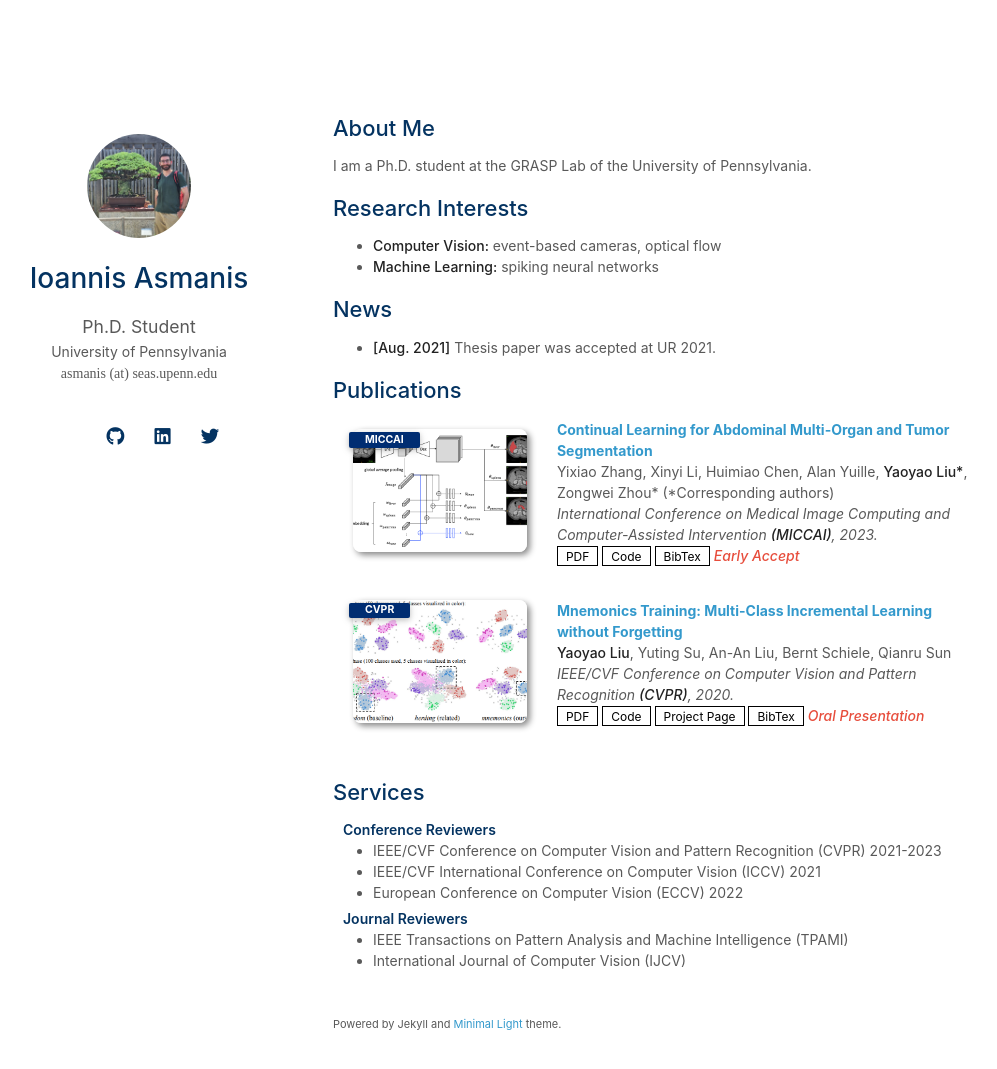
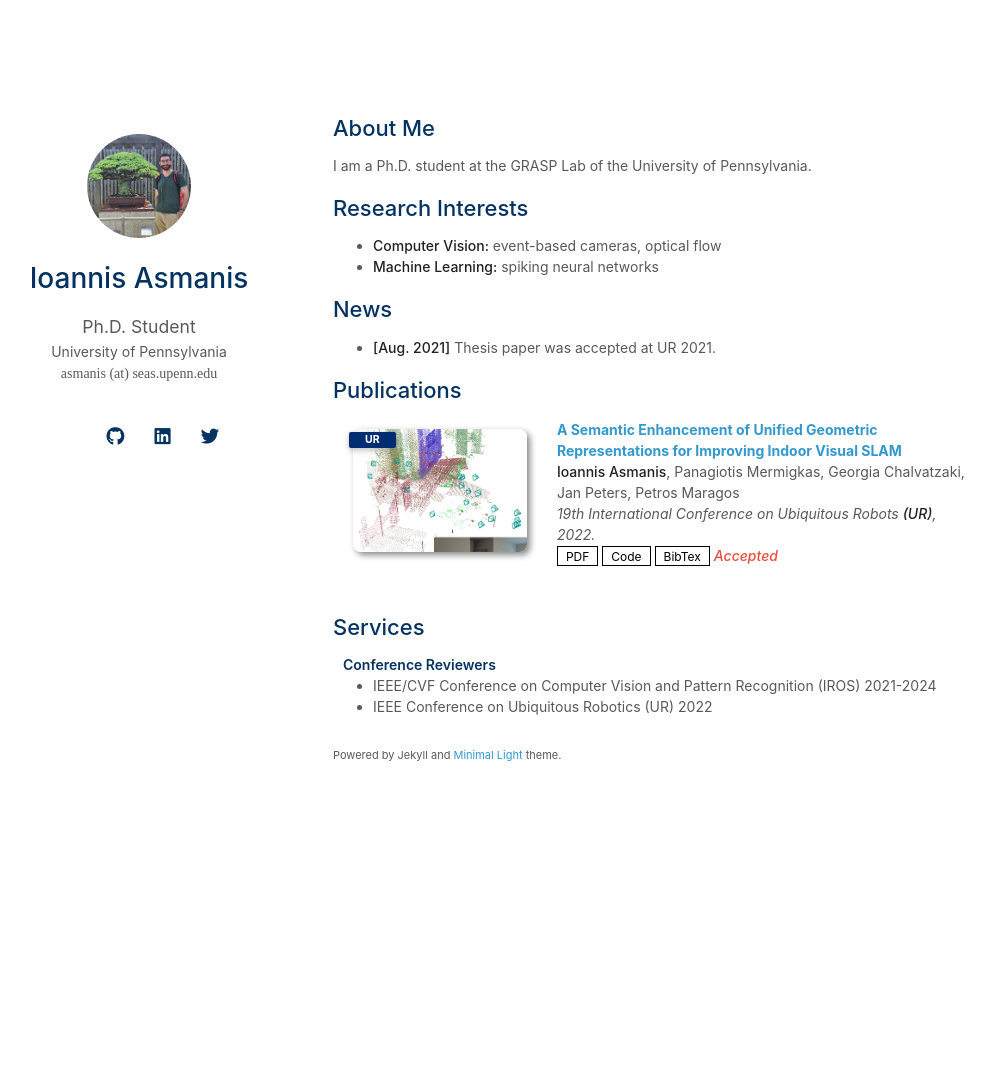
Before and after one commit to IoannisAsmanis/IoannisAsmanis.github.io, a Jekyll site: the page built from index.md, in a window 1280 px wide and 1103 px high. Shown: the top 1069 px of the window, without its empty margins (137-1134 px from the left). Built offline with Jekyll 4.4.1, drawn with Linux system fonts in a browser that asks for light colours; nearby versions of some CDN libraries; a style sheet for code colours, icons or effects is not loaded; our own code applies the rules of GitHub Pages for plain Markdown files.

Commit message:
More personalization - up to thesis pub

```diff
--- a/_data/publications.yml
+++ b/_data/publications.yml
@@ -1,22 +1,22 @@
 main:
 
-  - title: Continual Learning for Abdominal Multi-Organ and Tumor Segmentation
-    authors: Yixiao Zhang, Xinyi Li, Huimiao Chen, Alan Yuille, <strong>Yaoyao Liu*</strong>, Zongwei Zhou* (*Corresponding authors)
-    conference_short: MICCAI
-    conference: International Conference on Medical Image Computing and Computer-Assisted Intervention <strong>(MICCAI)</strong>, 2023.
-    pdf: https://arxiv.org/pdf/2306.00988.pdf
-    code: https://github.com/MrGiovanni/ContinualLearning
+  - title: A Semantic Enhancement of Unified Geometric Representations for Improving Indoor Visual SLAM
+    authors: <strong>Ioannis Asmanis</strong>, Panagiotis Mermigkas, Georgia Chalvatzaki, Jan Peters, Petros Maragos
+    conference_short: UR
+    conference: 19th International Conference on Ubiquitous Robots <strong>(UR)</strong>, 2022.
+    pdf: https://ieeexplore.ieee.org/document/9826249
+    code: https://gitlab.com/_JackFrost_/sem-sashago
     bibtex: https://bib.yliu.me/MICCAI23.txt
-    image: ./assets/img/teaser_example_2.png
-    notes: Early Accept
+    image: ./assets/img/thesis_cover_v4.png
+    notes: Accepted
 
-  - title: "Mnemonics Training: Multi-Class Incremental Learning without Forgetting"
-    authors: <strong>Yaoyao Liu</strong>, Yuting Su, An-An Liu, Bernt Schiele, Qianru Sun
-    conference_short: CVPR
-    conference: IEEE/CVF Conference on Computer Vision and Pattern Recognition <strong>(CVPR)</strong>, 2020.
-    pdf: https://arxiv.org/pdf/2002.10211.pdf
-    code: https://github.com/yaoyao-liu/class-incremental-learning/tree/main/mnemonics-training
-    page: https://class-il.mpi-inf.mpg.de/mnemonics/
-    bibtex: https://class-il.mpi-inf.mpg.de/mnemonics/
-    notes: Oral Presentation
-    image: ./assets/img/teaser_example.png
+  # - title: "Mnemonics Training: Multi-Class Incremental Learning without Forgetting"
+  #   authors: <strong>Yaoyao Liu</strong>, Yuting Su, An-An Liu, Bernt Schiele, Qianru Sun
+  #   conference_short: CVPR
+  #   conference: IEEE/CVF Conference on Computer Vision and Pattern Recognition <strong>(CVPR)</strong>, 2020.
+  #   pdf: https://arxiv.org/pdf/2002.10211.pdf
+  #   code: https://github.com/yaoyao-liu/class-incremental-learning/tree/main/mnemonics-training
+  #   page: https://class-il.mpi-inf.mpg.de/mnemonics/
+  #   bibtex: https://class-il.mpi-inf.mpg.de/mnemonics/
+  #   notes: Oral Presentation
+  #   image: ./assets/img/teaser_example.png
--- a/_includes/services.md
+++ b/_includes/services.md
@@ -3,14 +3,14 @@
 <h4 style="margin:0 10px 0;">Conference Reviewers</h4>
 
 <ul style="margin:0 0 5px;">
-  <li><a href="http://cvpr2023.thecvf.com/"><autocolor>IEEE/CVF Conference on Computer Vision and Pattern Recognition (CVPR) 2021-2023</autocolor></a></li>
-  <li><a href="http://iccv2021.thecvf.com/"><autocolor>IEEE/CVF International Conference on Computer Vision (ICCV) 2021</autocolor></a></li>
-  <li><a href="https://eccv2022.ecva.net/"><autocolor>European Conference on Computer Vision (ECCV) 2022</autocolor></a></li>
+  <li><a href="http://cvpr2023.thecvf.com/"><autocolor>IEEE/CVF Conference on Computer Vision and Pattern Recognition (IROS) 2021-2024</autocolor></a></li>
+  <li><a href="http://iccv2021.thecvf.com/"><autocolor>IEEE Conference on Ubiquitous Robotics (UR) 2022</autocolor></a></li>
+  <!-- <li><a href="https://eccv2022.ecva.net/"><autocolor>European Conference on Computer Vision (ECCV) 2022</autocolor></a></li> -->
 </ul>
 
-<h4 style="margin:0 10px 0;">Journal Reviewers</h4>
+<!-- <h4 style="margin:0 10px 0;">Journal Reviewers</h4>
 
 <ul style="margin:0 0 20px;">
   <li><a href="https://www.computer.org/csdl/journal/tp"><autocolor>IEEE Transactions on Pattern Analysis and Machine Intelligence (TPAMI)</autocolor></a></li>
   <li><a href="https://www.springer.com/journal/11263"><autocolor>International Journal of Computer Vision (IJCV)</autocolor></a></li>
-</ul>
+</ul> -->
```
Also changed, not shown: assets/img/thesis_cover_v4.png (added).
